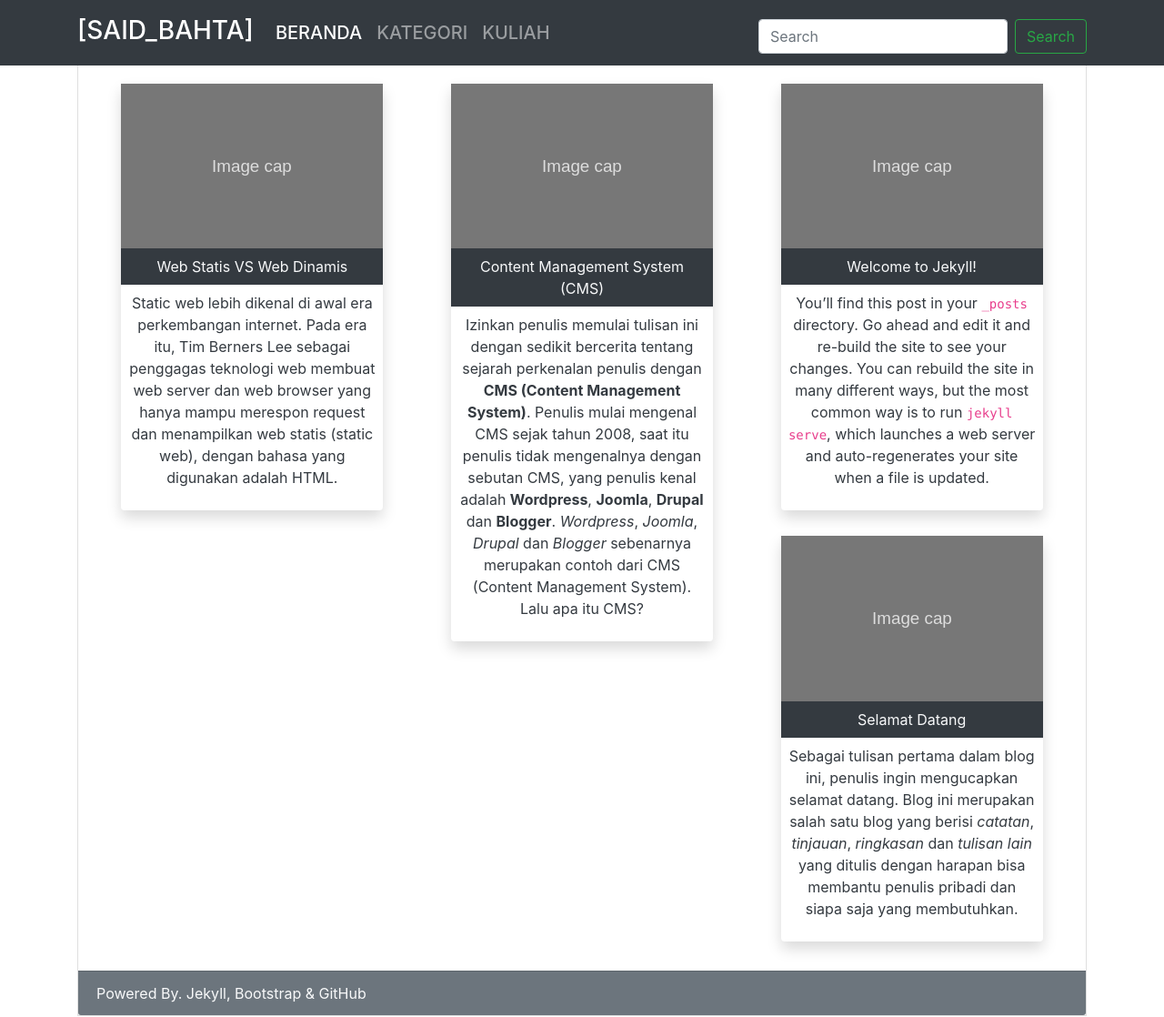
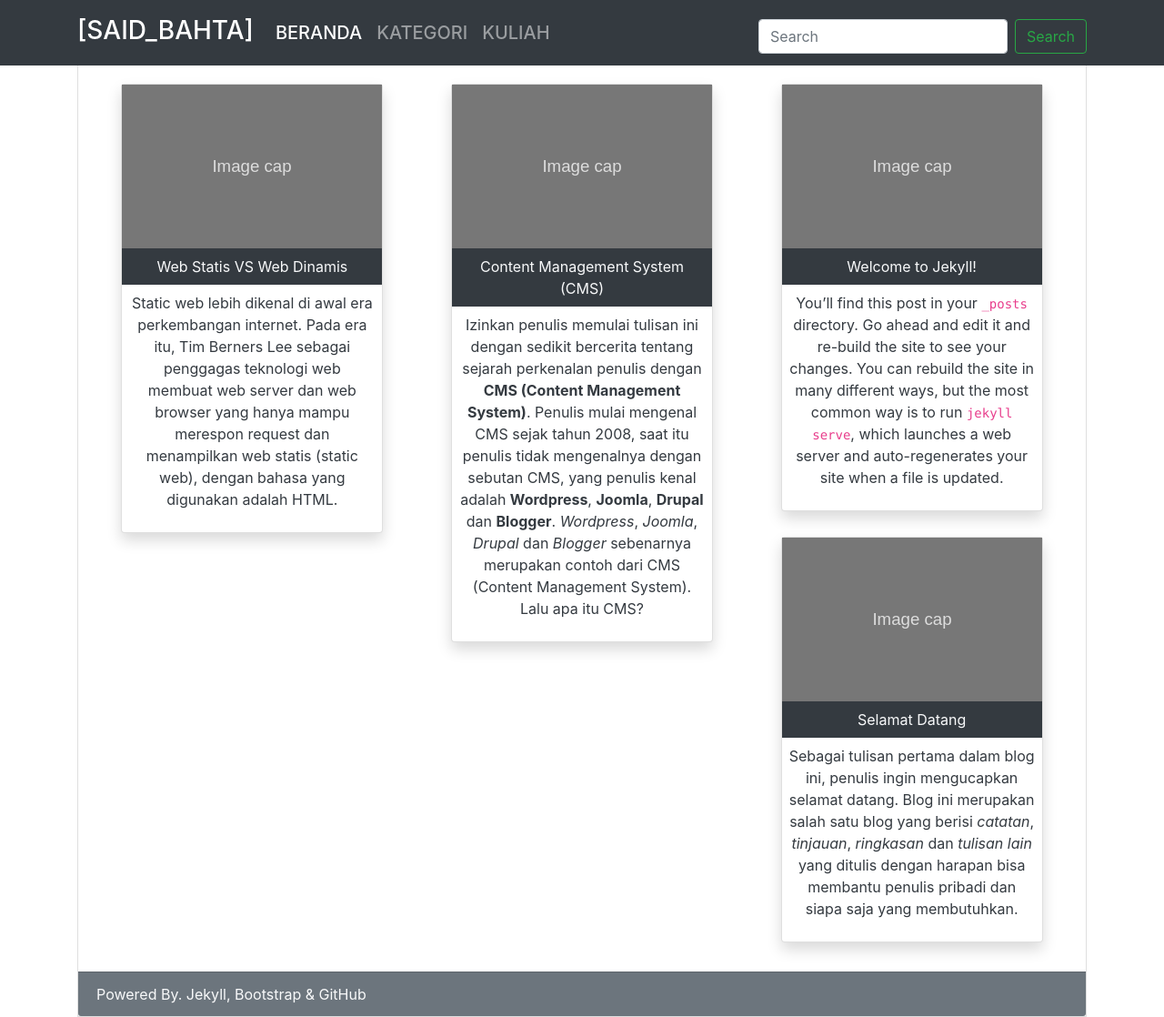
Before and after one commit to surtinaali/blog, a Jekyll site: the page built from index.html, in a window 1280 px wide and 1118 px high. Shown: the whole window at 91% size. Built offline with Jekyll 4.4.1, drawn with Linux system fonts in a browser that asks for light colours.

Commit message:
dengan border terlihat lebih baik

```diff
--- a/index.html
+++ b/index.html
@@ -5,7 +5,7 @@
 ---
 <div class="card-columns text-center">
     {% for post in site.posts %}
-    <div class="card border-0 shadow" style="width: 18rem;">
+    <div class="card shadow" style="width: 18rem;">
         <img class="card-img-top rounded-0" src="{{post.img_path}}" alt="Card image cap">
         <div class="card-header border-bottom-0 py-2 bg-dark text-light">
             {{ post.title }}
```
